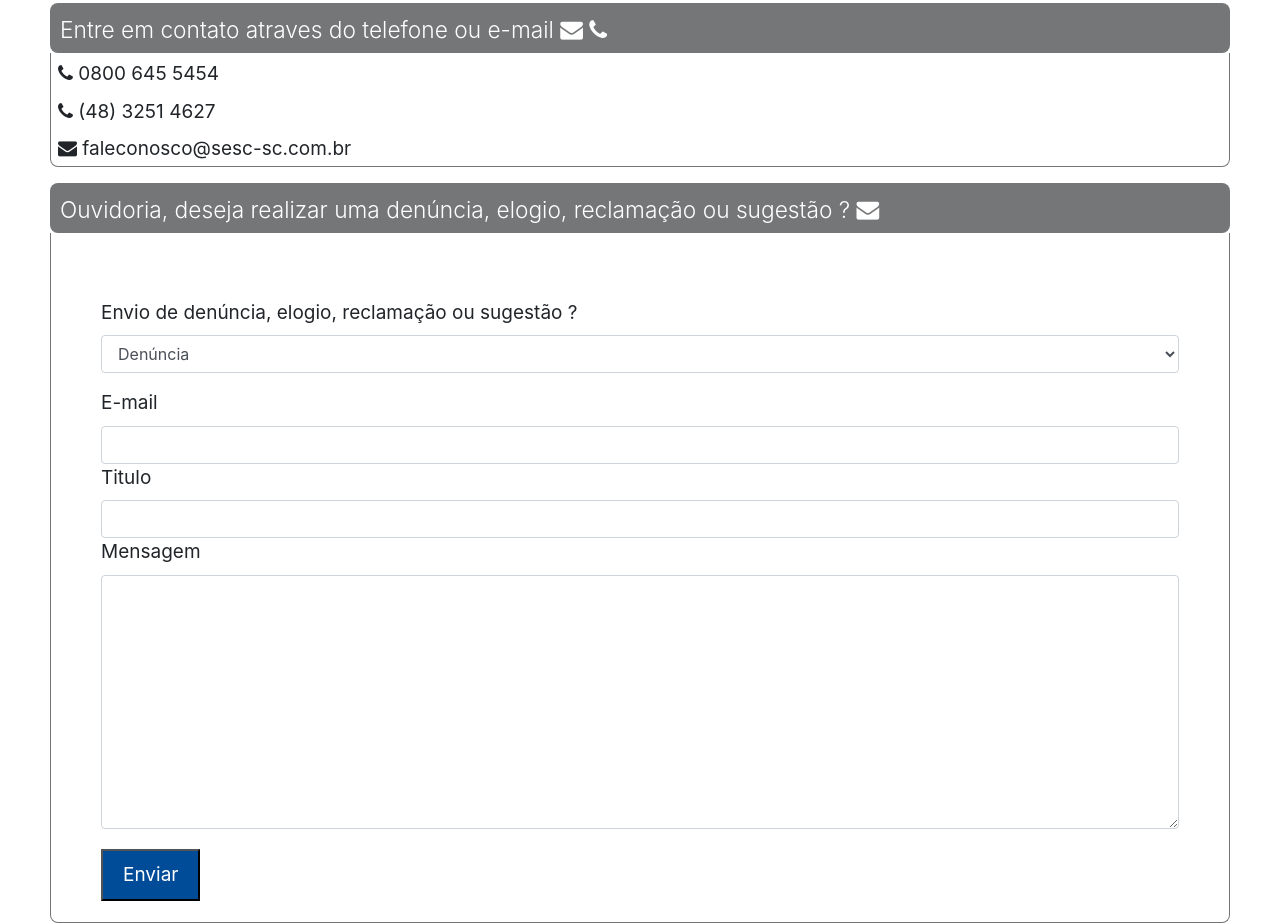
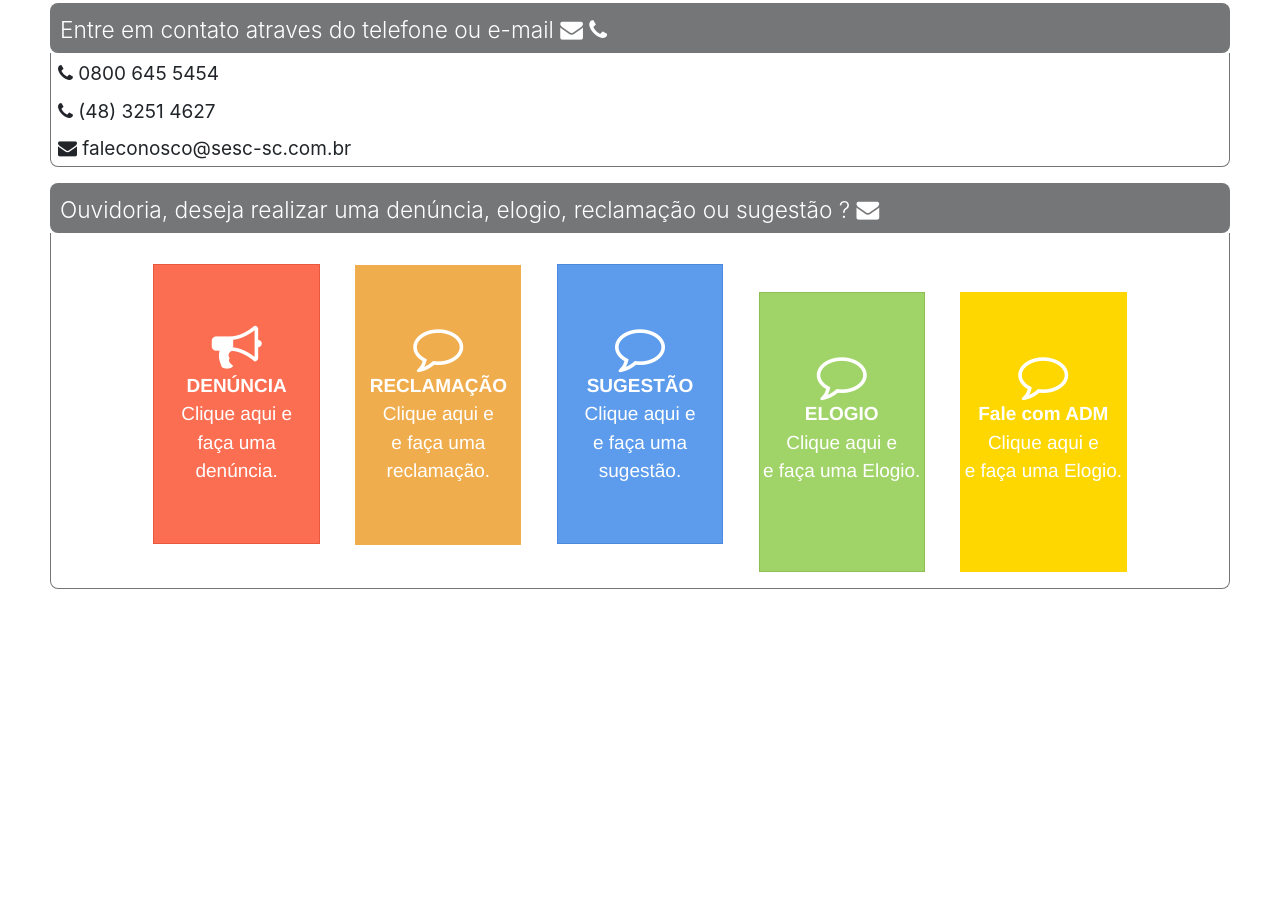
Before and after one commit to matheusmoreirap852/Reclamacao, a plain HTML site: page index.html in a window 1280 px wide. Shown: the part 1673-2596 px from the top of the page. After the commit the page ends 2262 px from the top, so only its background shows below. Drawn offline with nearby package versions, Linux system fonts and the light colour scheme.

Commit message:
Correções

```diff
--- a/index.html
+++ b/index.html
@@ -21,7 +21,7 @@
         </ul>
     </header>
     <div class="Banner">
-        <img src="imagem/Fale-conosco.jpg" width="100%" height="100%" alt="Banner" />
+        <img src="imagem/BannerFaleConosco.jpg" width="100%"  alt="Banner" />
     </div>
     <div class="sesc-Formulario">
         <h2>Deixe sua mensagem que muito em breve retornaremos o seu contato!</h2>
@@ -84,20 +84,23 @@
                 <div class="open-close center" style="display: block;">
                     <ul class="list-unstyled">
                         <li onclick="AbriReclamacao()" class="col-xs-12 col-sm-6 col-md-2 col-lg-2 w20p">
-                            <a  onclick="AbriReclamacao()" class="botoes botoes-denuncia" accesskey="n"><em><i class="fa fa-bullhorn" aria-hidden="true"></i></em><br><strong class="ajustar_fonte">DENÚNCIA</strong> <span>Clique aqui e <br>faça uma denúncia.</span> </a>
+                            <a href="#formReclamacao" onclick="AbriReclamacao()" class="botoes botoes-denuncia" accesskey="n"><em><i class="fa fa-bullhorn" aria-hidden="true"></i></em><br><strong class="ajustar_fonte">DENÚNCIA <br></strong> <span>Clique aqui e <br>faça uma denúncia.</span> </a>
                         </li>
                         <li onclick="AbriReclamacao()" class="col-xs-12 col-sm-6 col-md-2 col-lg-2 w20p">
-                            <a  onclick="AbriReclamacao()" class="botoes botoes-reclamacao" accesskey="l"><em><i class="fa fa-comment-o" aria-hidden="true"></i></em><br><strong class="ajustar_fonte">RECLAMAÇÃO</strong> <span>Clique aqui e <br> e faça uma reclamação.</span> </a>
+                            <a href="#formReclamacao" onclick="AbriReclamacao()" class="botoes botoes-reclamacao" accesskey="l"><em><i class="fa fa-comment-o" aria-hidden="true"></i></em><br><strong class="ajustar_fonte">RECLAMAÇÃO <br></strong> <span>Clique aqui e <br> e faça uma reclamação.</span> </a>
                         </li>
                         <li onclick="AbriReclamacao()" class="col-xs-12 col-sm-6 col-md-2 col-lg-2 w20p">
-                            <a onclick="AbriReclamacao()" class="botoes botoes-sugestao" accesskey="l"><em><i class="fa fa-comment-o" aria-hidden="true"></i></em><br><strong class="ajustar_fonte">SUGESTÃO</strong> <span>Clique aqui e <br> e faça uma sugestão.</span> </a>
+                            <a href="#formReclamacao" onclick="AbriReclamacao()" class="botoes botoes-sugestao" accesskey="l"><em><i class="fa fa-comment-o" aria-hidden="true"></i></em><br><strong class="ajustar_fonte">SUGESTÃO <br></strong> <span>Clique aqui e <br> e faça uma sugestão.</span> </a>
                         </li>
                         <li onclick="AbriReclamacao()" class="col-xs-12 col-sm-6 col-md-2 col-lg-2 w20p">
-                            <a   class="botoes botoes-elogio" accesskey="l"><em><i class="fa fa-comment-o" aria-hidden="true"></i></em><br><strong class="ajustar_fonte"> - ELOGIO </strong> <br /><span>Clique aqui e <br> e faça uma Elogio.</span> </a>
+                            <a href="#formReclamacao" class="botoes botoes-elogio" accesskey="l"><em><i class="fa fa-comment-o" aria-hidden="true"></i></em><br><strong class="ajustar_fonte"> ELOGIO <br></strong><span>Clique aqui e <br> e faça uma Elogio.</span> </a>
+                        </li>
+                        <li onclick="AbriReclamacao()" class="col-xs-12 col-sm-6 col-md-2 col-lg-2 w20p">
+                            <a href="#formReclamacao" class="botoes botoes-admin" accesskey="l"><em><i class="fa fa-comment-o" aria-hidden="true"></i></em><br><strong class="ajustar_fonte"> Fale com ADM <br></strong><span>Clique aqui e <br> e faça uma Elogio.</span> </a>
                         </li>
                     </ul>
-                    <form action="/" method="post" class="form-ouvidoria form-ouvidoria-mb">
-                        <div class="mt-3">
+                    <form action="/" method="post" id="formReclamacao" class="form-ouvidoria form-ouvidoria-mb">
+                        <div id="form-ouvidoria-reclamacao" class="mt-3 d-none">
                             <label>Envio de denúncia, elogio, reclamação ou sugestão ?</label>
                             <select class="form-control" name="cars" id="cars">
                                 <option value="denúncia">Denúncia</option>
--- a/js/script.js
+++ b/js/script.js
@@ -10,7 +10,7 @@ function exibeDivPessoaFisica() {
     $(".campoPessoaJuridica").val("");
 }
 
-
 function AbriReclamacao() {
-    alert("valores");
+    var divNone = document.getElementById("formReclamacao");
+    divNone.style.display = "block";
 }
--- a/style/style.css
+++ b/style/style.css
@@ -81,9 +81,10 @@ span.dark {
     height: 50px;
 }
 
-span.dark:hover {
-    background-color: #004c99;
-}
+    span.dark:hover {
+        background-color: #004c99;
+        transition: 0.7s;
+    }
 
 
 
@@ -145,6 +146,12 @@ div.open-close {
     margin-top: 5px;
 }
 
+.botoes:hover {
+    border-radius: 20%;
+    opacity: 90%;
+    transition: 0.7s;
+    color: black;
+}
 
 .botoes {
     text-align: center;
@@ -182,26 +189,47 @@ div.open-close {
     margin-top: 1px;
 }
 
+.botoes-admin {
+    background-color: #ffd700;
+    border: 1px solid #ffd700;
+    padding: 2px;
+    margin-top: 1px;
+}
+
+
+
 .list-unstyled {
-    display: none;
+    //display: none;
     padding-left: 0;
+    margin-top: 30px;
+    text-align: center;
     list-style: none;
-
 }
 
 .open-close ul li {
-    display:inline-block;
-
+    display: inline-block;
+    font-family: "open_sanscondensed_light", "Helvetica Neue", Helvetica, Arial, sans-serif;
 }
 
-list-unstyled li {
+
+
+.list-unstyled li {
     display: inline-block;
 }
 
-.form-ouvidoria{
-    padding: 50px;
+
+.list-unstyled li .fa {
+        margin-top: 55px;
+        font-size: 50PX;
 }
 
+#formReclamacao{
+    display: none;
+}
+
+.d-none {
+    diplay: none;
+}
 
 footer {
     left: 0;
@@ -213,3 +241,7 @@ footer {
     color: white;
     text-align: center;
 }
+
+.form-ouvidoria-mb{
+    padding: 50px;
+}
```
Also changed, not shown: imagem/BannerFaleConosco.jpg (added).
